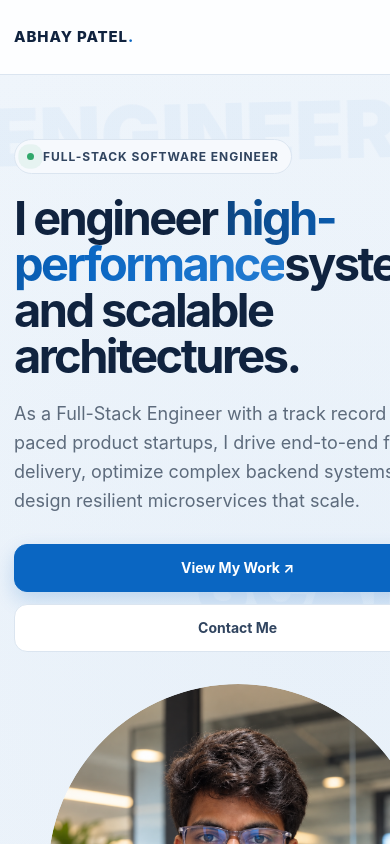
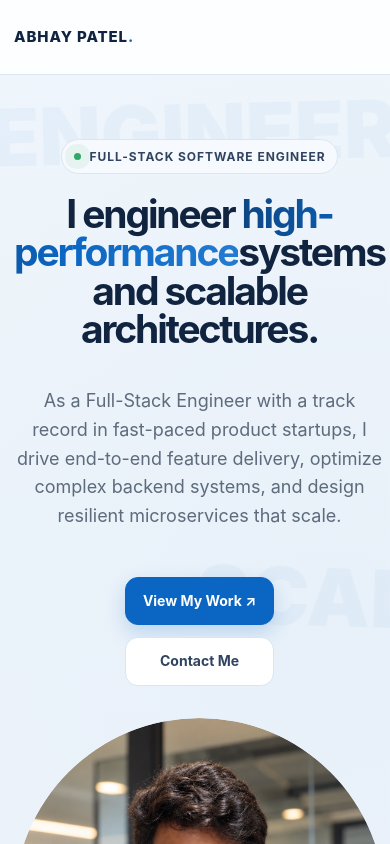
Before and after one commit to patelabhay12/AbhayPortfolio, a React (Vite) app: page / in a window 390 px wide. Shown: the top 844 px of the page. Built offline with nearby package versions, Linux system fonts and the light colour scheme.

Commit message:
fix: improve hero section responsiveness on mobile

```diff
--- a/src/index.css
+++ b/src/index.css
@@ -775,6 +775,17 @@ footer {
     grid-template-columns: 1fr
   }
 
+  .hero-text-content {
+    text-align: center;
+    display: flex;
+    flex-direction: column;
+    align-items: center;
+  }
+
+  .hero-actions {
+    justify-content: center;
+  }
+
   .metrics {
     grid-template-columns: 1fr 1fr
   }
@@ -808,7 +819,7 @@ footer {
 
 @media (max-width: 480px) {
   h1 {
-    font-size: 47px
+    font-size: clamp(34px, 10vw, 47px)
   }
 
   .metrics {
```
